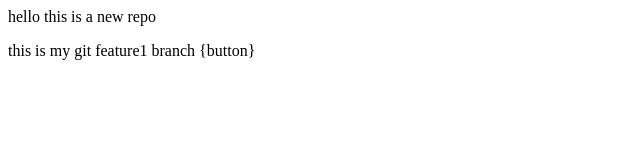
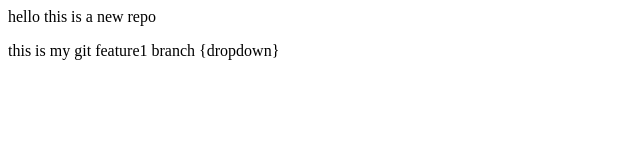
Before and after one commit to Imshiku/LocalRepo, a plain HTML site: page index.html in a window 1280 px wide. Shown: the full height of the page, 0-640 px from the left. Drawn offline with Linux system fonts and the light colour scheme.

```diff
--- a/index.html
+++ b/index.html
@@ -1,2 +1,2 @@
 <p>hello this is a new repo</p>
-<p>this is my git feature1 branch {button}</p>
+<p>this is my git feature1 branch {dropdown}</p>
```
